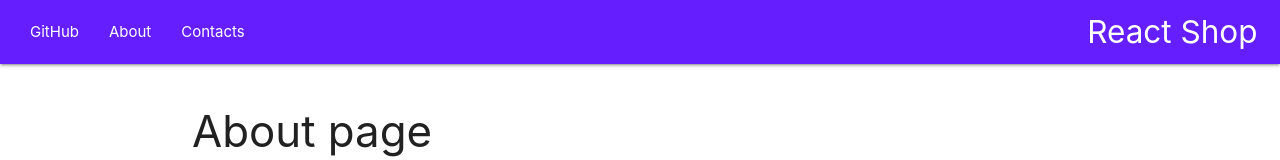
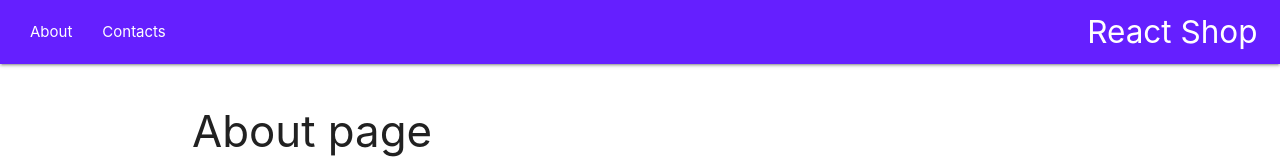
Before and after one commit to EvgeniyaSirotkina/food-themealdbapi, a React (Create React App) app: page /food-themealdbapi/about in a window 1280 px wide. Shown: the top 160 px of the page. Built offline with nearby package versions, Linux system fonts and the light colour scheme.

Commit message:
remove link on git hubf from header

```diff
--- a/src/components/Header.jsx
+++ b/src/components/Header.jsx
@@ -4,17 +4,8 @@
     return (
         <nav className='deep-purple accent-3'>
             <div className='nav-wrapper'>
-            <Link to={'/food-themealdbapi'} className='brand-logo right'>React Shop</Link>
+                <Link to={'/food-themealdbapi'} className='brand-logo right'>React Shop</Link>
                 <ul id='nav-mobile' className='left hide-on-med-and-down'>
-                    <li>
-                        <a
-                            href='https://github.com/EvgeniyaSirotkina?tab=repositories'
-                            target='_blank'
-                            rel='noreferrer'
-                        >
-                            GitHub
-                        </a>
-                    </li>
                     <li><Link to={'/food-themealdbapi/about'}>About</Link></li>
                     <li><Link to={'/food-themealdbapi/contacts'}>Contacts</Link></li>
                 </ul>
```
